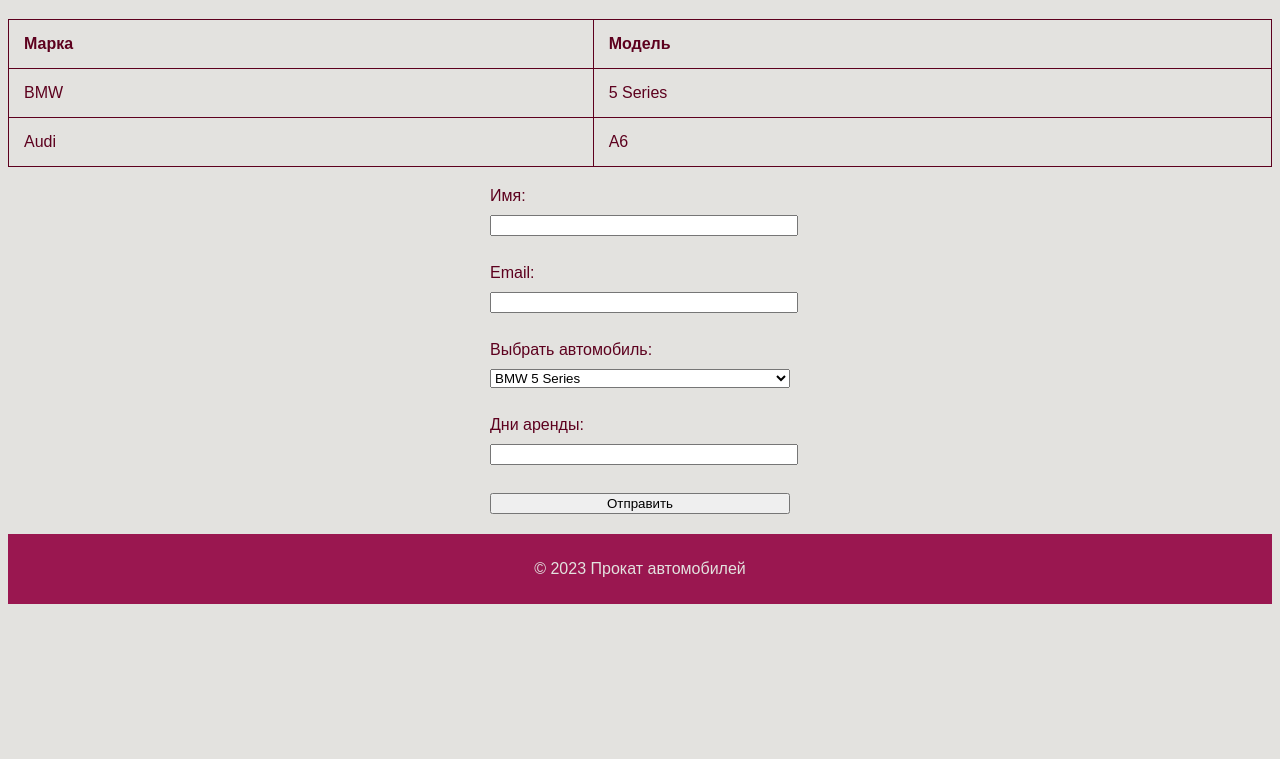
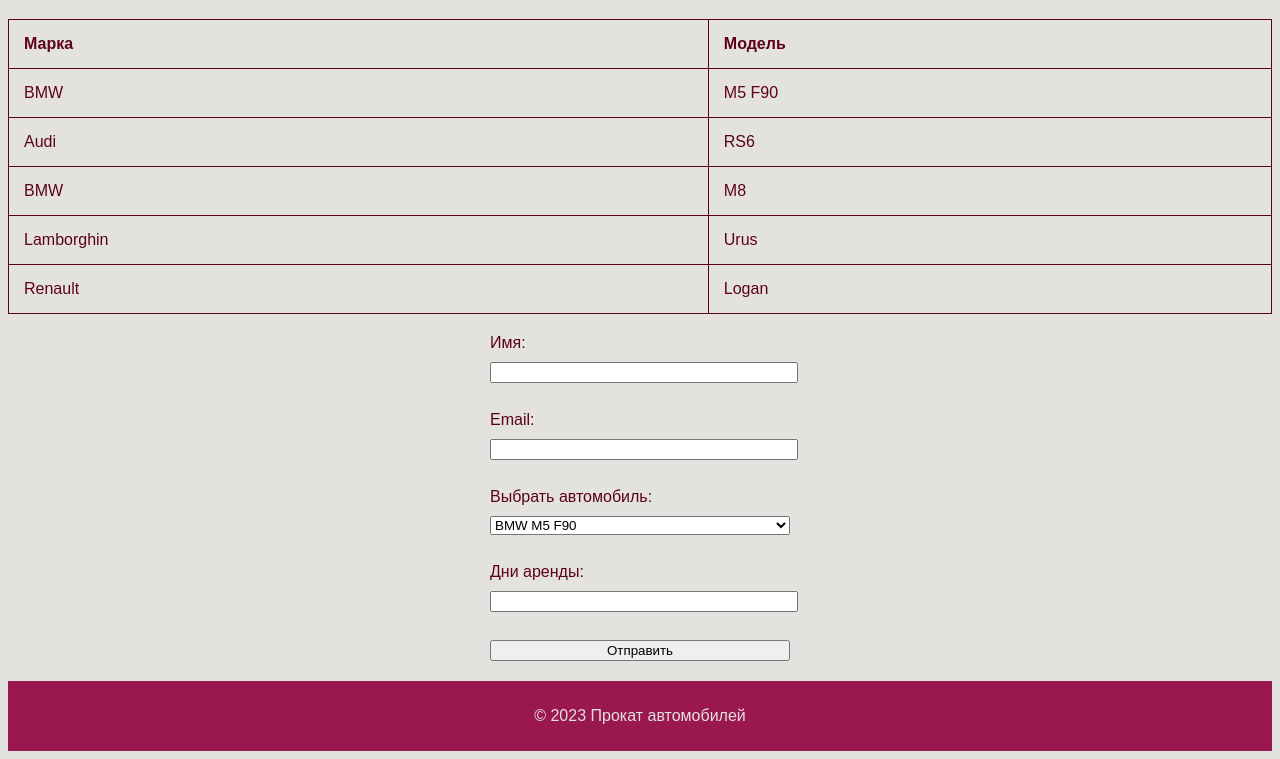
Before and after one commit to KondratyukMaksim/Cars, a plain HTML site: page cars.html in a window 1280 px wide. Shown: the part 115-874 px from the top of the page. Before the commit the page ends 800 px from the top, so only its background shows below. Drawn offline with Linux system fonts and the light colour scheme.

Commit message:
Add files via upload

```diff
--- a/cars.html
+++ b/cars.html
@@ -25,11 +25,23 @@
     </tr>
     <tr>
       <td>BMW</td>
-      <td>5 Series</td>
+      <td>M5 F90</td>
     </tr>
     <tr>
       <td>Audi</td>
-      <td>A6</td>
+      <td>RS6</td>
+    </tr>
+    <tr>
+      <td>BMW</td>
+      <td>M8</td>
+    </tr>
+    <tr>
+      <td>Lamborghin</td>
+      <td>Urus</td>
+    </tr>
+    <tr>
+      <td>Renault</td>
+      <td>Logan</td>
     </tr>
   </table>
 
@@ -42,8 +54,11 @@
 
     <label for="car">Выбрать автомобиль:</label>
     <select id="car" name="car">
-      <option value="bmw">BMW 5 Series</option>
-      <option value="audi">Audi A6</option>
+      <option value="bmw">BMW M5 F90</option>
+      <option value="audi">Audi RS6</option>
+      <option value="bmw">BMW M8</option>
+      <option value="lamborghini">Lamborghin Urus</option>
+      <option value="renault">Renault Logan</option>
     </select><br>
 
     <label for="rentalDays">Дни аренды:</label>
```
